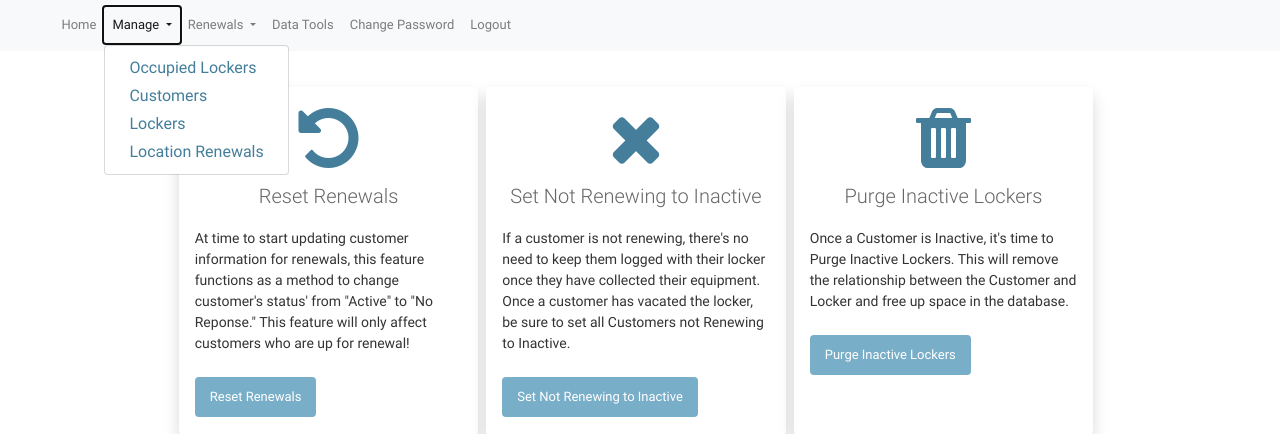
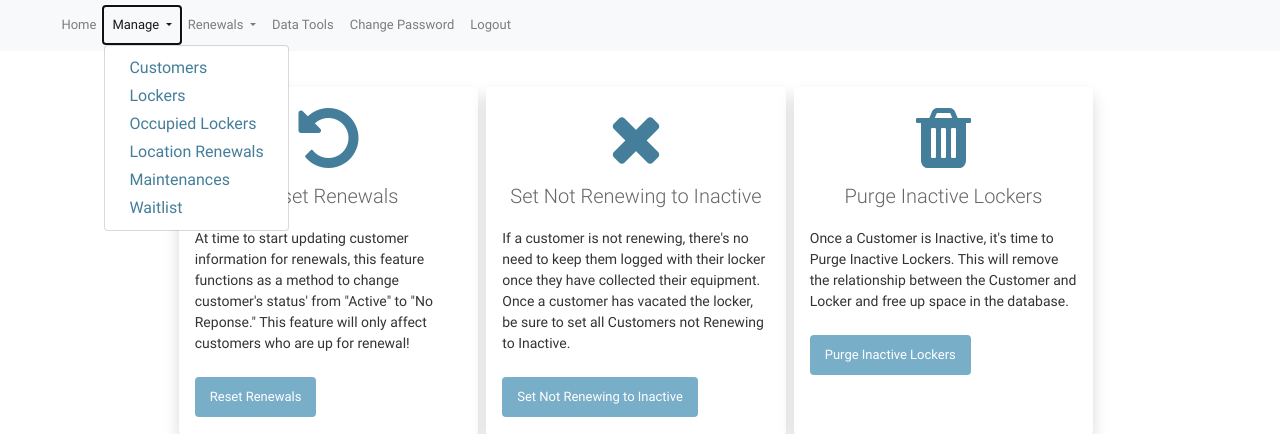
Before and after one commit to cbcischoolproject/cbc_bikelocker, a Django app: page /admin/database/renewals in a window 1280 px wide, after a click on "Manage". Shown: the part 171-605 px from the top of the page. Run offline with Django 3.2, Linux system fonts and the light colour scheme; a user stored in the database is signed in; data comes from the database, SQL or seed files in the repository; some libraries are stand-ins or nearby versions.

Commit message:
Inquiry Admin attempt #2333

```diff
--- a/bikelockerapp/database/admin.py
+++ b/bikelockerapp/database/admin.py
@@ -28,7 +28,7 @@
     list_filter = ('locker_id__location_id', 'contract_date')
 
 class InquiryAdmin(admin.ModelAdmin):
-    list_display = ('inquiry_full', 'inquiry_date')
+    list_display = ('waitlist', 'inquiry_date')
     list_filter = ('inquiry_date', 'cust_id', 'locations')
 
 admin.site.register(Location, LocationA)
@@ -47,5 +47,5 @@
 admin.site.register(Cust_Locker, Cust_LockerAdmin)
 admin.site.register(Renewal)
 admin.site.register(Renewal_Response)
-admin.site.register(Inquiry)
+admin.site.register(Inquiry, InquiryAdmin)
 admin.site.register(Staff)
--- a/bikelockerapp/database/templates/admin/change_form.html
+++ b/bikelockerapp/database/templates/admin/change_form.html
@@ -23,10 +23,13 @@
           Manage
         </a>
         <div class="dropdown-menu" aria-labelledby="navbarDropdown">
-            <a class="dropdown-item" href="/admin/database/cust_locker">Occupied Lockers</a>
             <a class="dropdown-item" href="/admin/database/customer">Customers</a>
             <a class="dropdown-item" href="/admin/database/locker">Lockers</a>
+            <a class="dropdown-item" href="/admin/database/cust_locker">Occupied Lockers</a>
             <a class="dropdown-item" href="/admin/database/location_renewals">Location Renewals</a>
+            <a class="dropdown-item" href="/admin/database/maintenance/">Maintenances</a>
+            <a class="dropdown-item" href="/admin/database/maintenance/">Waitlist</a>
+
         </div>
       </li>
 
--- a/bikelockerapp/database/templates/admin/database/change_list.html
+++ b/bikelockerapp/database/templates/admin/database/change_list.html
@@ -47,10 +47,13 @@
           Manage
         </a>
         <div class="dropdown-menu" aria-labelledby="navbarDropdown">
-            <a class="dropdown-item" href="/admin/database/cust_locker">Occupied Lockers</a>
             <a class="dropdown-item" href="/admin/database/customer">Customers</a>
             <a class="dropdown-item" href="/admin/database/locker">Lockers</a>
+            <a class="dropdown-item" href="/admin/database/cust_locker">Occupied Lockers</a>
             <a class="dropdown-item" href="/admin/database/location_renewals">Location Renewals</a>
+            <a class="dropdown-item" href="/admin/database/maintenance/">Maintenances</a>
+            <a class="dropdown-item" href="/admin/database/maintenance/">Waitlist</a>
+
         </div>
       </li>
 
--- a/bikelockerapp/database/templates/admin/database/object_history.html
+++ b/bikelockerapp/database/templates/admin/database/object_history.html
@@ -24,10 +24,13 @@
           Manage
         </a>
         <div class="dropdown-menu" aria-labelledby="navbarDropdown">
-            <a class="dropdown-item" href="/admin/database/cust_locker">Occupied Lockers</a>
             <a class="dropdown-item" href="/admin/database/customer">Customers</a>
             <a class="dropdown-item" href="/admin/database/locker">Lockers</a>
+            <a class="dropdown-item" href="/admin/database/cust_locker">Occupied Lockers</a>
             <a class="dropdown-item" href="/admin/database/location_renewals">Location Renewals</a>
+            <a class="dropdown-item" href="/admin/database/maintenance/">Maintenances</a>
+            <a class="dropdown-item" href="/admin/database/maintenance/">Waitlist</a>
+
         </div>
       </li>
 
--- a/bikelockerapp/database/templates/admin/delete_selected_confirmation.html
+++ b/bikelockerapp/database/templates/admin/delete_selected_confirmation.html
@@ -33,10 +33,13 @@
           Manage
         </a>
         <div class="dropdown-menu" aria-labelledby="navbarDropdown">
-            <a class="dropdown-item" href="/admin/database/cust_locker">Occupied Lockers</a>
             <a class="dropdown-item" href="/admin/database/customer">Customers</a>
             <a class="dropdown-item" href="/admin/database/locker">Lockers</a>
+            <a class="dropdown-item" href="/admin/database/cust_locker">Occupied Lockers</a>
             <a class="dropdown-item" href="/admin/database/location_renewals">Location Renewals</a>
+            <a class="dropdown-item" href="/admin/database/maintenance/">Maintenances</a>
+            <a class="dropdown-item" href="/admin/database/maintenance/">Waitlist</a>
+
         </div>
       </li>
 
--- a/bikelockerapp/database/templates/customer_upload.html
+++ b/bikelockerapp/database/templates/customer_upload.html
@@ -22,10 +22,13 @@
           Manage
         </a>
         <div class="dropdown-menu" aria-labelledby="navbarDropdown">
-            <a class="dropdown-item" href="/admin/database/cust_locker">Occupied Lockers</a>
             <a class="dropdown-item" href="/admin/database/customer">Customers</a>
             <a class="dropdown-item" href="/admin/database/locker">Lockers</a>
+            <a class="dropdown-item" href="/admin/database/cust_locker">Occupied Lockers</a>
             <a class="dropdown-item" href="/admin/database/location_renewals">Location Renewals</a>
+            <a class="dropdown-item" href="/admin/database/maintenance/">Maintenances</a>
+            <a class="dropdown-item" href="/admin/database/maintenance/">Waitlist</a>
+
         </div>
       </li>
 
--- a/bikelockerapp/database/templates/registration/password_change_done.html
+++ b/bikelockerapp/database/templates/registration/password_change_done.html
@@ -30,10 +30,13 @@
           Manage
         </a>
         <div class="dropdown-menu" aria-labelledby="navbarDropdown">
-            <a class="dropdown-item" href="/admin/database/cust_locker">Occupied Lockers</a>
             <a class="dropdown-item" href="/admin/database/customer">Customers</a>
             <a class="dropdown-item" href="/admin/database/locker">Lockers</a>
+            <a class="dropdown-item" href="/admin/database/cust_locker">Occupied Lockers</a>
             <a class="dropdown-item" href="/admin/database/location_renewals">Location Renewals</a>
+            <a class="dropdown-item" href="/admin/database/maintenance/">Maintenances</a>
+            <a class="dropdown-item" href="/admin/database/maintenance/">Waitlist</a>
+
         </div>
       </li>
 
--- a/bikelockerapp/database/templates/registration/password_change_form.html
+++ b/bikelockerapp/database/templates/registration/password_change_form.html
@@ -30,10 +30,13 @@
           Manage
         </a>
         <div class="dropdown-menu" aria-labelledby="navbarDropdown">
-            <a class="dropdown-item" href="/admin/database/cust_locker">Occupied Lockers</a>
             <a class="dropdown-item" href="/admin/database/customer">Customers</a>
             <a class="dropdown-item" href="/admin/database/locker">Lockers</a>
+            <a class="dropdown-item" href="/admin/database/cust_locker">Occupied Lockers</a>
             <a class="dropdown-item" href="/admin/database/location_renewals">Location Renewals</a>
+            <a class="dropdown-item" href="/admin/database/maintenance/">Maintenances</a>
+            <a class="dropdown-item" href="/admin/database/maintenance/">Waitlist</a>
+
         </div>
       </li>
 
--- a/bikelockerapp/database/templates/renewals.html
+++ b/bikelockerapp/database/templates/renewals.html
@@ -27,10 +27,13 @@
           Manage
         </a>
         <div class="dropdown-menu" aria-labelledby="navbarDropdown">
-            <a class="dropdown-item" href="/admin/database/cust_locker">Occupied Lockers</a>
             <a class="dropdown-item" href="/admin/database/customer">Customers</a>
             <a class="dropdown-item" href="/admin/database/locker">Lockers</a>
+            <a class="dropdown-item" href="/admin/database/cust_locker">Occupied Lockers</a>
             <a class="dropdown-item" href="/admin/database/location_renewals">Location Renewals</a>
+            <a class="dropdown-item" href="/admin/database/maintenance/">Maintenances</a>
+            <a class="dropdown-item" href="/admin/database/maintenance/">Waitlist</a>
+
         </div>
       </li>
 
--- a/bikelockerapp/database/templates/send_email.html
+++ b/bikelockerapp/database/templates/send_email.html
@@ -29,10 +29,13 @@
           Manage
         </a>
         <div class="dropdown-menu" aria-labelledby="navbarDropdown">
-            <a class="dropdown-item" href="/admin/database/cust_locker">Occupied Lockers</a>
             <a class="dropdown-item" href="/admin/database/customer">Customers</a>
             <a class="dropdown-item" href="/admin/database/locker">Lockers</a>
+            <a class="dropdown-item" href="/admin/database/cust_locker">Occupied Lockers</a>
             <a class="dropdown-item" href="/admin/database/location_renewals">Location Renewals</a>
+            <a class="dropdown-item" href="/admin/database/maintenance/">Maintenances</a>
+            <a class="dropdown-item" href="/admin/database/maintenance/">Waitlist</a>
+
         </div>
       </li>
 
```
Also changed, not shown: bikelockerapp/database/templates/admin/delete_confirmation.html (+5 -2 lines).
